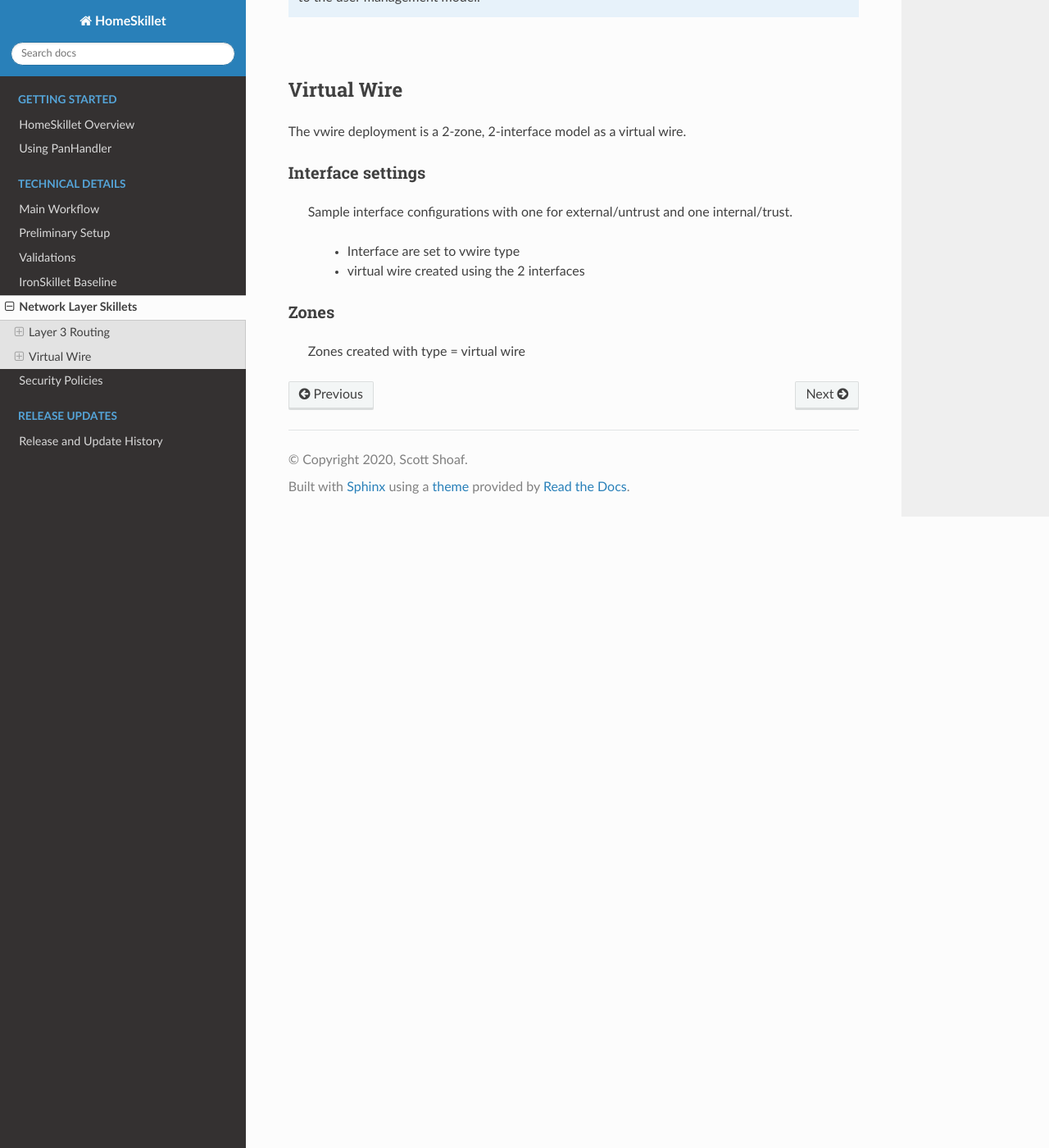
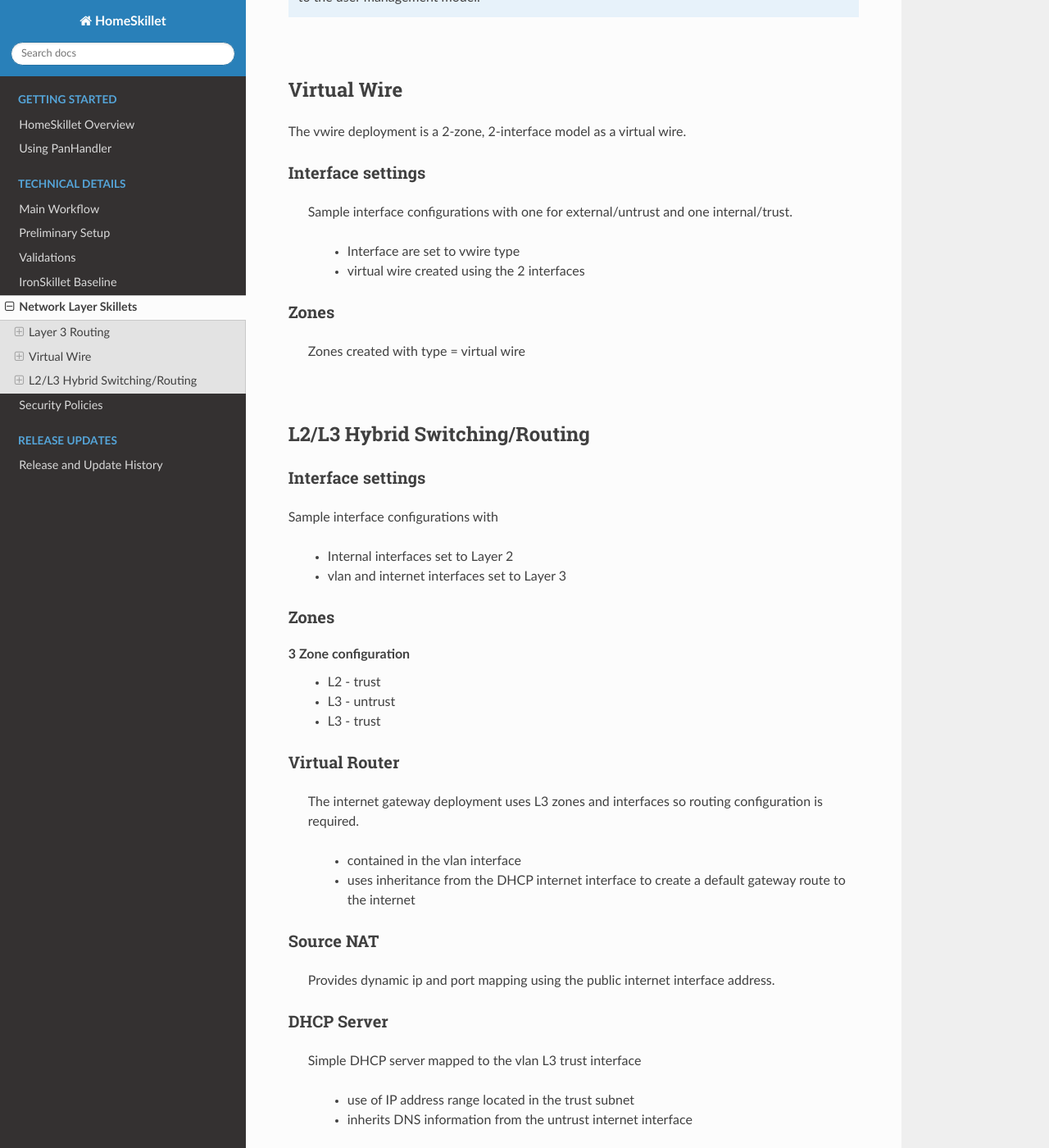
Before and after one commit to PaloAltoNetworks/HomeSkillet, a Sphinx documentation site: the page built from docs/network_layer.rst, in a window 1280 px wide and 1400 px high, scrolled down 1513 px. Shown: the whole window at 82% size. Built offline with Sphinx 7.4.7 and the Read the Docs theme 2.0.0, drawn with Linux system fonts in a browser that asks for light colours; pages that are not in the unit, such as notebooks, are missing from menus; some of the changed text lies outside the part shown.

Commit message:
doc changes

```diff
--- a/docs/network_layer.rst
+++ b/docs/network_layer.rst
@@ -90,3 +90,64 @@ Zones
 ~~~~~
 
   Zones created with type = virtual wire
+
+|
+
+L2/L3 Hybrid Switching/Routing
+------------------------------
+
+Interface settings
+~~~~~~~~~~~~~~~~~~
+
+Sample interface configurations with
+
+    + Internal interfaces set to Layer 2
+    + vlan and internet interfaces set to Layer 3
+
+
+Zones
+~~~~~
+
+3 Zone configuration
+    + L2 - trust
+    + L3 - untrust
+    + L3 - trust
+
+
+Virtual Router
+~~~~~~~~~~~~~~
+
+  The internet gateway deployment uses L3 zones and interfaces so routing configuration is required.
+
+    + contained in the vlan interface
+
+    + uses inheritance from the DHCP internet interface to create a default gateway route to the internet
+
+Source NAT
+~~~~~~~~~~
+
+  Provides dynamic ip and port mapping using the public internet interface address.
+
+
+DHCP Server
+~~~~~~~~~~~
+
+  Simple DHCP server mapped to the vlan L3 trust interface
+
+    + use of IP address range located in the trust subnet
+
+    + inherits DNS information from the untrust internet interface
+
+  .. Note::
+        This skillet does not include Dynamic DNS (DDNS) although it is a supported feature in PAN-OS v10.0.
+        DDNS is recommended if GlobalProtect or other configurations using the public IP are used.
+
+
+Network Profiles
+~~~~~~~~~~~~~~~~
+
+Interface management profiles
+
+    + sets the interface interface for ping only
+
+    + allows for configuration access from the trust interface
```
Also changed, not shown: panos_HomeSkillet_network_L2_L3/README.md (added), 1 other file.
